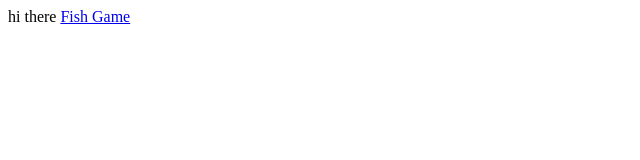
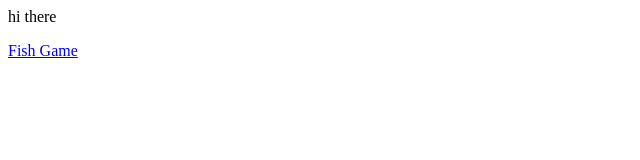
Before and after one commit to nikhbikh/nikhbikh.github.io, a plain HTML site: page index.html in a window 1280 px wide. Shown: the whole page, without its empty margins (0-640 px from the left). Drawn offline with Linux system fonts and the light colour scheme.

```diff
--- a/index.html
+++ b/index.html
@@ -1,6 +1,6 @@
 <html>
   <head>
-  hi there
+  <p>hi there</p>
   </head>
   <body>
   <a href="fish/index.html">Fish Game</a>
```
